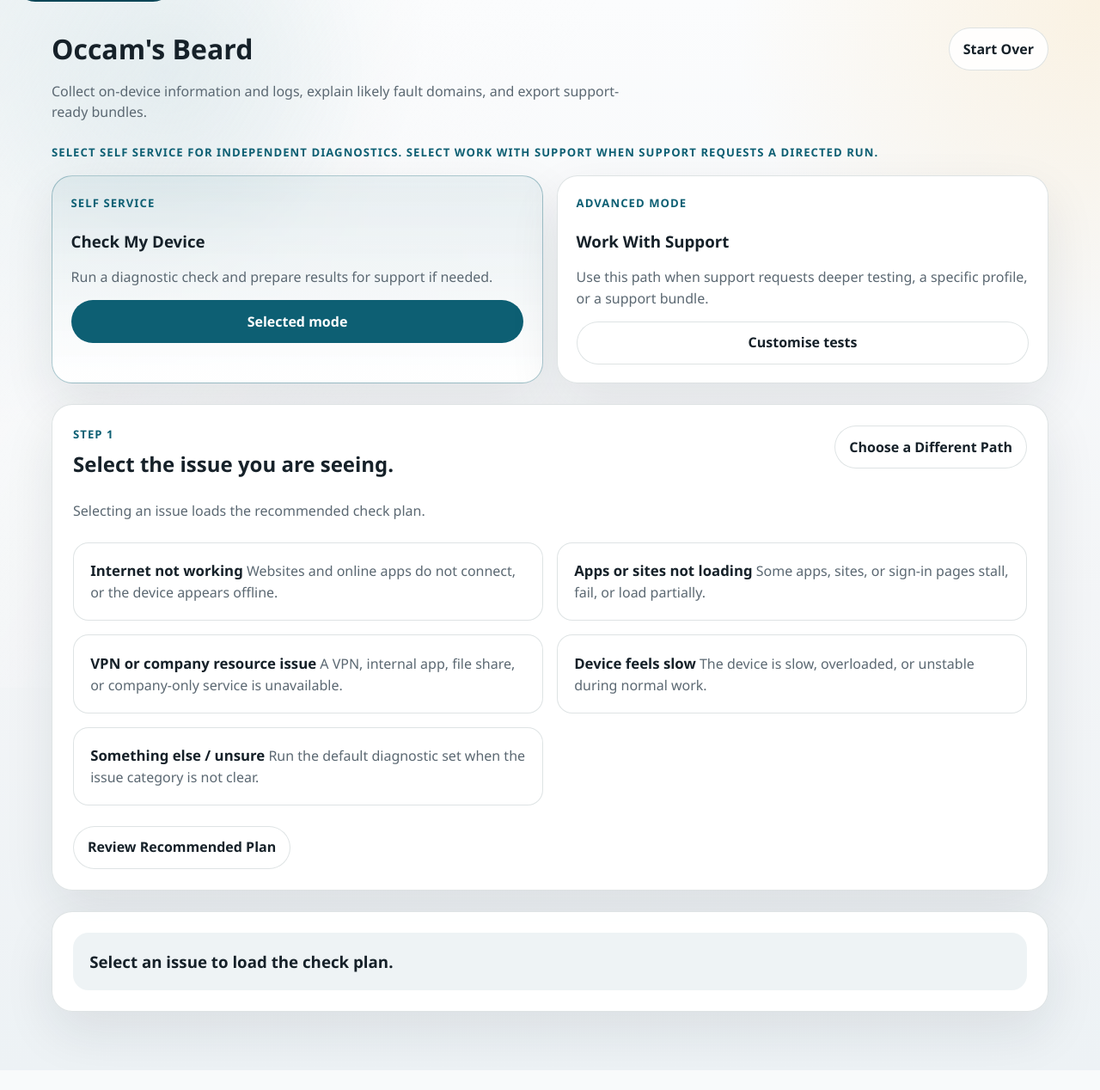
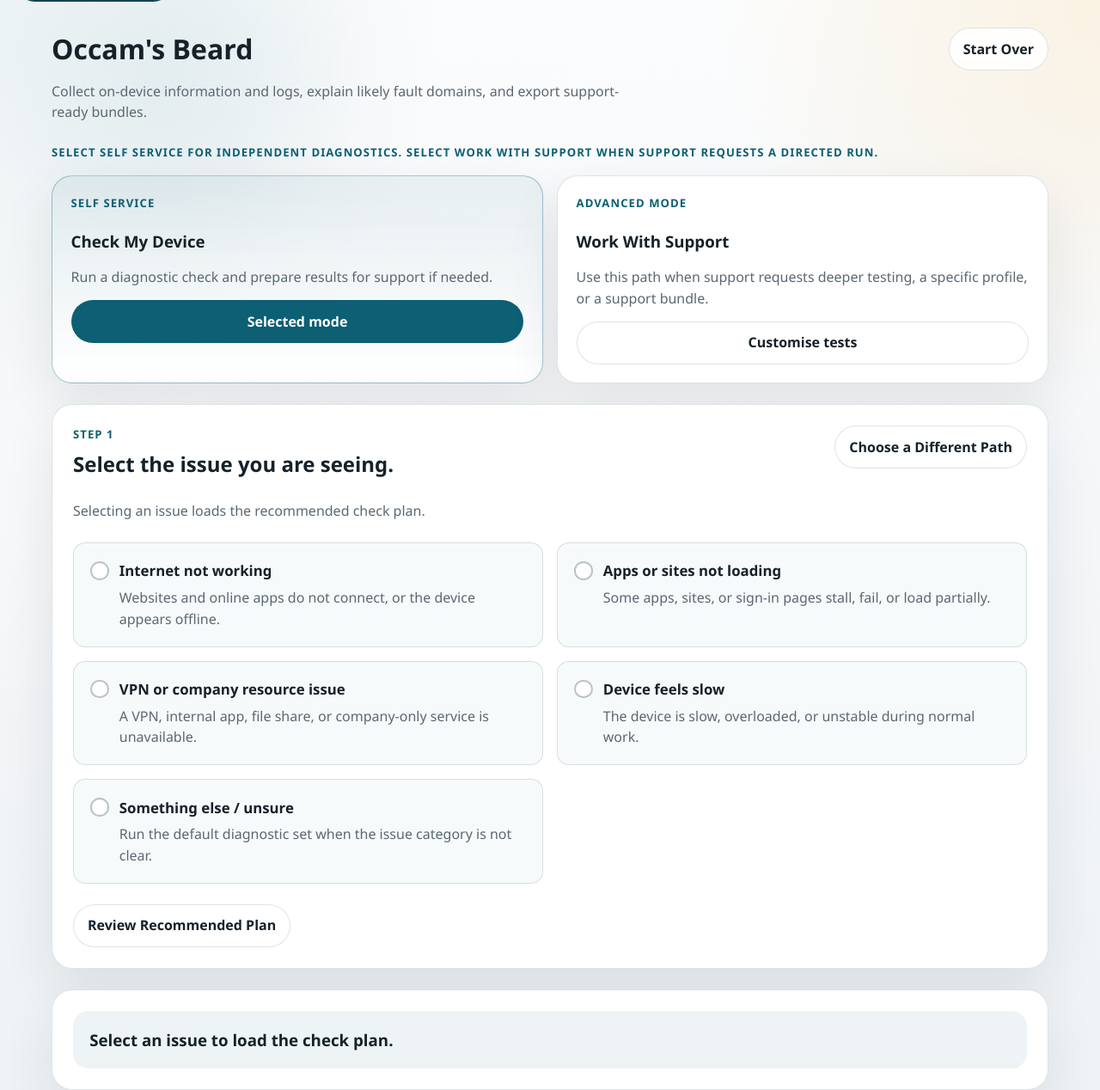
Before and after one commit to enshaeden/occams-beard, a Flask app: page /?mode=self-serve in a window 1280 px wide. Shown: the top 1268 px of the page at 86% size. Before the commit the page ends 1241 px from the top, so only its background shows below. Run offline with Flask 3, Linux system fonts and the light colour scheme; parts of the project's set-up code (start-up, migrations or seed data) failed here and were passed over.

Commit message:
Refactor selectable option layouts to canonical two-column structure

```diff
--- a/src/occams_beard/static/style.css
+++ b/src/occams_beard/static/style.css
@@ -251,14 +251,49 @@ code {
 }
 
 .choice-card {
-  position: relative;
-  display: flex;
-  flex-direction: column;
-  gap: 0.55rem;
+  min-height: 5.25rem;
   padding: 1.2rem;
-  border: 1px solid var(--border);
   border-radius: var(--radius-md);
   background: var(--surface-strong);
+}
+
+.choice-card:hover,
+.choice-card:focus-within,
+.check-tile:focus-within,
+.redaction-option:focus-within,
+.toggle:focus-within,
+.door-card:hover,
+.details-card:hover {
+  border-color: rgba(13, 95, 115, 0.35);
+  box-shadow: 0 20px 40px rgba(13, 95, 115, 0.11);
+}
+
+.selectable-option-input,
+.redaction-input {
+  position: absolute;
+  inset: 0;
+  margin: 0;
+  opacity: 0;
+}
+
+.selectable-option-input:focus-visible ~ .selectable-option-content,
+.redaction-input:focus-visible ~ .selectable-option-content {
+  outline: 3px solid rgba(13, 95, 115, 0.48);
+  outline-offset: 4px;
+  border-radius: 12px;
+}
+
+.selectable-option,
+.redaction-option {
+  position: relative;
+  display: grid;
+  grid-template-columns: auto minmax(0, 1fr);
+  align-items: start;
+  gap: 0.75rem;
+  width: 100%;
+  border: 1px solid var(--border);
+  border-radius: var(--radius-sm);
+  background: #f7fafb;
   cursor: pointer;
   transition:
     transform 150ms ease,
@@ -267,35 +302,115 @@ code {
     background 150ms ease;
 }
 
-.choice-card:hover,
-.choice-card:focus-within,
-.check-tile:focus-within,
-.toggle:focus-within,
-.door-card:hover,
-.details-card:hover {
-  border-color: rgba(13, 95, 115, 0.35);
-  box-shadow: 0 20px 40px rgba(13, 95, 115, 0.11);
+.selectable-option-control {
+  width: 1.35rem;
+  height: 1.35rem;
+  flex-shrink: 0;
+  margin-top: 0.1rem;
+  border: 2px solid rgba(27, 56, 66, 0.3);
+  background: #fff;
 }
 
+.selectable-option-content {
+  min-width: 0;
+  display: flex;
+  flex-direction: column;
+  gap: 0.35rem;
+  overflow-wrap: anywhere;
+}
+
+.selectable-option-input:checked ~ .selectable-option-content .choice-title,
+.selectable-option-input:checked ~ .selectable-option-content .redaction-title,
+.redaction-input:checked ~ .selectable-option-content .choice-title,
+.redaction-input:checked ~ .selectable-option-content .redaction-title {
+  color: var(--accent-strong);
+}
+
+.selectable-option-radio .selectable-option-control {
+  border-radius: 50%;
+}
+
+.redaction-option .selectable-option-control {
+  border-radius: 50%;
+}
+
+.selectable-option-radio .selectable-option-control::after {
+  content: "";
+  display: block;
+  width: 0.65rem;
+  height: 0.65rem;
+  margin: 0.2rem;
+  border-radius: 50%;
+  background: var(--accent);
+  transform: scale(0.55);
+  opacity: 0;
+  transition:
+    opacity 150ms ease,
+    transform 150ms ease;
+}
+
+.redaction-option .selectable-option-control::after {
+  content: "";
+  display: block;
+  width: 0.65rem;
+  height: 0.65rem;
+  margin: 0.2rem;
+  border-radius: 50%;
+  background: var(--accent);
+  transform: scale(0.55);
+  opacity: 0;
+  transition:
+    opacity 150ms ease,
+    transform 150ms ease;
+}
+
+.selectable-option-checkbox .selectable-option-control {
+  border-radius: 0.32rem;
+}
+
+.selectable-option-checkbox .selectable-option-control::after {
+  content: "";
+  display: block;
+  width: 0.78rem;
+  height: 0.44rem;
+  margin: 0.25rem 0.2rem;
+  border-left: 0.18rem solid var(--accent);
+  border-bottom: 0.18rem solid var(--accent);
+  transform: rotate(-45deg) scale(0.7);
+  opacity: 0;
+  transition:
+    opacity 150ms ease,
+    transform 150ms ease;
+}
+
+.selectable-option-input:checked ~ .selectable-option-control,
+.redaction-input:checked ~ .selectable-option-control {
+  border-color: var(--accent);
+  box-shadow: 0 0 0 0.28rem rgba(13, 95, 115, 0.14);
+}
+
+.selectable-option-input:checked ~ .selectable-option-control::after,
+.redaction-input:checked ~ .selectable-option-control::after {
+  opacity: 1;
+  transform: rotate(-45deg) scale(1);
+}
+
+.selectable-option-radio .selectable-option-input:checked ~ .selectable-option-control::after,
+.selectable-option-radio .redaction-input:checked ~ .selectable-option-control::after {
+  transform: scale(1);
+}
+
+.redaction-option .redaction-input:checked ~ .selectable-option-control::after {
+  transform: scale(1);
+}
+
+.selectable-option:has(.selectable-option-input:checked),
+.selectable-option:has(.redaction-input:checked),
+.redaction-option:has(.redaction-input:checked),
 .choice-card-active {
   border-color: rgba(13, 95, 115, 0.65);
-  background: linear-gradient(180deg, rgba(13, 95, 115, 0.16), #fff);
-  box-shadow:
-    inset 0 0 0 2px rgba(13, 95, 115, 0.35),
-    0 20px 40px rgba(13, 95, 115, 0.16);
-  transform: translateY(-1px);
-}
-
-.choice-input {
-  position: absolute;
-  inset: 0;
-  opacity: 0;
-}
-
-.choice-input:focus-visible ~ .choice-content {
-  outline: 3px solid rgba(13, 95, 115, 0.48);
-  outline-offset: 6px;
-  border-radius: 12px;
+  background: linear-gradient(180deg, rgba(13, 95, 115, 0.08), #fff);
+  box-shadow: 0 18px 36px rgba(13, 95, 115, 0.12);
 }
 
 .choice-badge,
@@ -869,6 +908,24 @@ dd {
 
 .progress-list {
   color: var(--text-muted);
+}
+
+.row-inline > *,
+.domain-row > *,
+.progress-domain-row > *,
+.cta-strip > *,
+.result-status-line > *,
+.plan-picker > *,
+.section-heading > * {
+  min-width: 0;
+}
+
+.muted,
+.choice-title,
+.choice-body,
+.redaction-title,
+.redaction-description {
+  overflow-wrap: anywhere;
 }
 
 @media (max-width: 980px) {
--- a/src/occams_beard/templates/_self_serve_plan.html
+++ b/src/occams_beard/templates/_self_serve_plan.html
@@ -29,14 +29,18 @@
           <legend>{{ form_state.clarification.question.prompt }}</legend>
           <div class="check-grid">
             {% for option in form_state.clarification.question.options %}
-              <label class="check-tile">
+              <label class="selectable-option selectable-option-radio check-tile">
                 <input
+                  class="selectable-option-input"
                   type="radio"
                   name="clar_{{ form_state.clarification.question.key }}"
                   value="{{ option.value }}"
                   required
                 >
-                <span>{{ option.label }}</span>
+                <span class="selectable-option-control choice-control" aria-hidden="true"></span>
+                <span class="selectable-option-content">
+                  <span class="choice-title">{{ option.label }}</span>
+                </span>
               </label>
             {% endfor %}
           </div>
@@ -78,14 +82,18 @@
           <legend>Select check areas</legend>
           <div class="check-grid">
             {% for item in form_state.plan.collection_items %}
-              <label class="check-tile">
+              <label class="selectable-option selectable-option-checkbox check-tile">
                 <input
+                  class="selectable-option-input"
                   type="checkbox"
                   name="checks"
                   value="{{ item.id }}"
                   {% if item.id in form_state.selected_checks %}checked{% endif %}
                 >
-                <span>{{ item.label }}</span>
+                <span class="selectable-option-control check-control" aria-hidden="true"></span>
+                <span class="selectable-option-content">
+                  <span class="choice-title">{{ item.label }}</span>
+                </span>
               </label>
             {% endfor %}
           </div>
@@ -108,13 +116,19 @@
         <fieldset class="stack-sm form-fieldset">
           <legend>Optional probes</legend>
           <div class="toggle-row">
-            <label class="toggle" for="enable_ping">
-              <input id="enable_ping" type="checkbox" name="enable_ping" {% if form_state.enable_ping %}checked{% endif %}>
-              <span>Enable ping</span>
+            <label class="selectable-option selectable-option-checkbox toggle" for="enable_ping">
+              <input class="selectable-option-input" id="enable_ping" type="checkbox" name="enable_ping" {% if form_state.enable_ping %}checked{% endif %}>
+              <span class="selectable-option-control check-control" aria-hidden="true"></span>
+              <span class="selectable-option-content">
+                <span class="choice-title">Enable ping</span>
+              </span>
             </label>
-            <label class="toggle" for="enable_trace">
-              <input id="enable_trace" type="checkbox" name="enable_trace" {% if form_state.enable_trace %}checked{% endif %}>
-              <span>Enable traceroute</span>
+            <label class="selectable-option selectable-option-checkbox toggle" for="enable_trace">
+              <input class="selectable-option-input" id="enable_trace" type="checkbox" name="enable_trace" {% if form_state.enable_trace %}checked{% endif %}>
+              <span class="selectable-option-control check-control" aria-hidden="true"></span>
+              <span class="selectable-option-content">
+                <span class="choice-title">Enable traceroute</span>
+              </span>
             </label>
           </div>
         </fieldset>
@@ -122,14 +136,18 @@
         <fieldset class="stack-sm form-fieldset">
           <legend>Create diagnostic export</legend>
           <div class="toggle-row">
-            <label class="toggle" for="capture_raw_commands">
+            <label class="selectable-option selectable-option-checkbox toggle" for="capture_raw_commands">
               <input
+                class="selectable-option-input"
                 id="capture_raw_commands"
                 type="checkbox"
                 name="capture_raw_commands"
                 {% if form_state.capture_raw_commands %}checked{% endif %}
               >
-              <span>Capture raw output for a support bundle</span>
+              <span class="selectable-option-control check-control" aria-hidden="true"></span>
+              <span class="selectable-option-content">
+                <span class="choice-title">Capture raw output for a support bundle</span>
+              </span>
             </label>
           </div>
         </fieldset>
--- a/src/occams_beard/templates/index.html
+++ b/src/occams_beard/templates/index.html
@@ -68,16 +68,17 @@
           <p class="muted">Selecting an issue loads the recommended check plan.</p>
           <div class="choice-grid" role="radiogroup" aria-label="Symptoms">
             {% for symptom in symptom_options %}
-              <label class="choice-card {% if form_state.symptom_id == symptom.id %}choice-card-active{% endif %}">
+              <label class="selectable-option selectable-option-radio choice-card {% if form_state.symptom_id == symptom.id %}choice-card-active{% endif %}">
                 <input
-                  class="choice-input"
+                  class="selectable-option-input choice-input"
                   type="radio"
                   name="symptom"
                   value="{{ symptom.id }}"
                   data-symptom-choice="{{ symptom.id }}"
                   {% if form_state.symptom_id == symptom.id %}checked{% endif %}
                 >
-                <span class="choice-content stack-xs">
+                <span class="selectable-option-control choice-control" aria-hidden="true"></span>
+                <span class="selectable-option-content choice-content">
                   <span class="choice-title">{{ symptom.label }}</span>
                   {% if symptom.description %}
                     <span class="choice-body">{{ symptom.description }}</span>
@@ -267,14 +268,18 @@
               <legend>Check areas</legend>
               <div class="check-grid">
                 {% for item in form_state.plan.collection_items %}
-                  <label class="check-tile">
+                  <label class="selectable-option selectable-option-checkbox check-tile">
                     <input
+                      class="selectable-option-input"
                       type="checkbox"
                       name="checks"
                       value="{{ item.id }}"
                       {% if item.id in form_state.selected_checks %}checked{% endif %}
                     >
-                    <span>{{ item.label }}</span>
+                    <span class="selectable-option-control check-control" aria-hidden="true"></span>
+                    <span class="selectable-option-content">
+                      <span class="choice-title">{{ item.label }}</span>
+                    </span>
                   </label>
                 {% endfor %}
               </div>
@@ -297,21 +302,33 @@
             <fieldset class="stack-sm form-fieldset">
               <legend>Deeper probes and capture</legend>
               <div class="toggle-row">
-                <label class="toggle" for="enable_ping">
-                  <input id="enable_ping" type="checkbox" name="enable_ping" {% if form_state.enable_ping %}checked{% endif %}>
-                  <span>Enable ping</span>
+                <label class="selectable-option selectable-option-checkbox toggle" for="enable_ping">
+                  <input class="selectable-option-input" id="enable_ping" type="checkbox" name="enable_ping" {% if form_state.enable_ping %}checked{% endif %}>
+                  <span class="selectable-option-control check-control" aria-hidden="true"></span>
+                  <span class="selectable-option-content">
+                    <span class="choice-title">Enable ping</span>
+                  </span>
                 </label>
-                <label class="toggle" for="enable_trace">
-                  <input id="enable_trace" type="checkbox" name="enable_trace" {% if form_state.enable_trace %}checked{% endif %}>
-                  <span>Enable traceroute</span>
+                <label class="selectable-option selectable-option-checkbox toggle" for="enable_trace">
+                  <input class="selectable-option-input" id="enable_trace" type="checkbox" name="enable_trace" {% if form_state.enable_trace %}checked{% endif %}>
+                  <span class="selectable-option-control check-control" aria-hidden="true"></span>
+                  <span class="selectable-option-content">
+                    <span class="choice-title">Enable traceroute</span>
+                  </span>
                 </label>
-                <label class="toggle" for="enable_time_skew_check">
-                  <input id="enable_time_skew_check" type="checkbox" name="enable_time_skew_check" {% if form_state.enable_time_skew_check %}checked{% endif %}>
-                  <span>Enable bounded clock skew check</span>
+                <label class="selectable-option selectable-option-checkbox toggle" for="enable_time_skew_check">
+                  <input class="selectable-option-input" id="enable_time_skew_check" type="checkbox" name="enable_time_skew_check" {% if form_state.enable_time_skew_check %}checked{% endif %}>
+                  <span class="selectable-option-control check-control" aria-hidden="true"></span>
+                  <span class="selectable-option-content">
+                    <span class="choice-title">Enable bounded clock skew check</span>
+                  </span>
                 </label>
-                <label class="toggle" for="capture_raw_commands">
-                  <input id="capture_raw_commands" type="checkbox" name="capture_raw_commands" {% if form_state.capture_raw_commands %}checked{% endif %}>
-                  <span>Capture raw command output for the support bundle</span>
+                <label class="selectable-option selectable-option-checkbox toggle" for="capture_raw_commands">
+                  <input class="selectable-option-input" id="capture_raw_commands" type="checkbox" name="capture_raw_commands" {% if form_state.capture_raw_commands %}checked{% endif %}>
+                  <span class="selectable-option-control check-control" aria-hidden="true"></span>
+                  <span class="selectable-option-content">
+                    <span class="choice-title">Capture raw command output for the support bundle</span>
+                  </span>
                 </label>
               </div>
             </fieldset>
```
Also changed, not shown: other parts of src/occams_beard/static/style.css (+3 -79 lines), src/occams_beard/templates/_support_bundle_form.html (+16 -22 lines).
